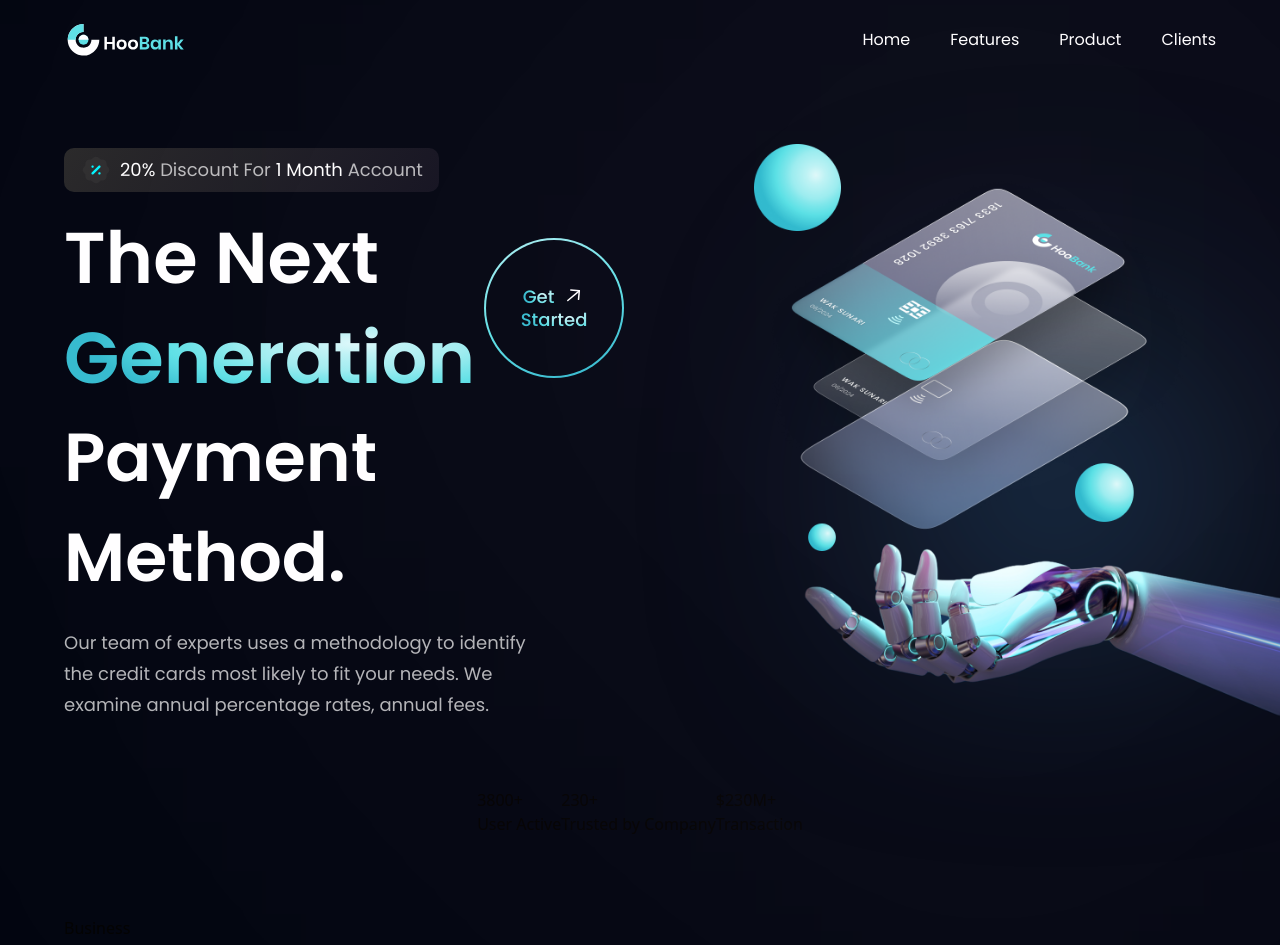
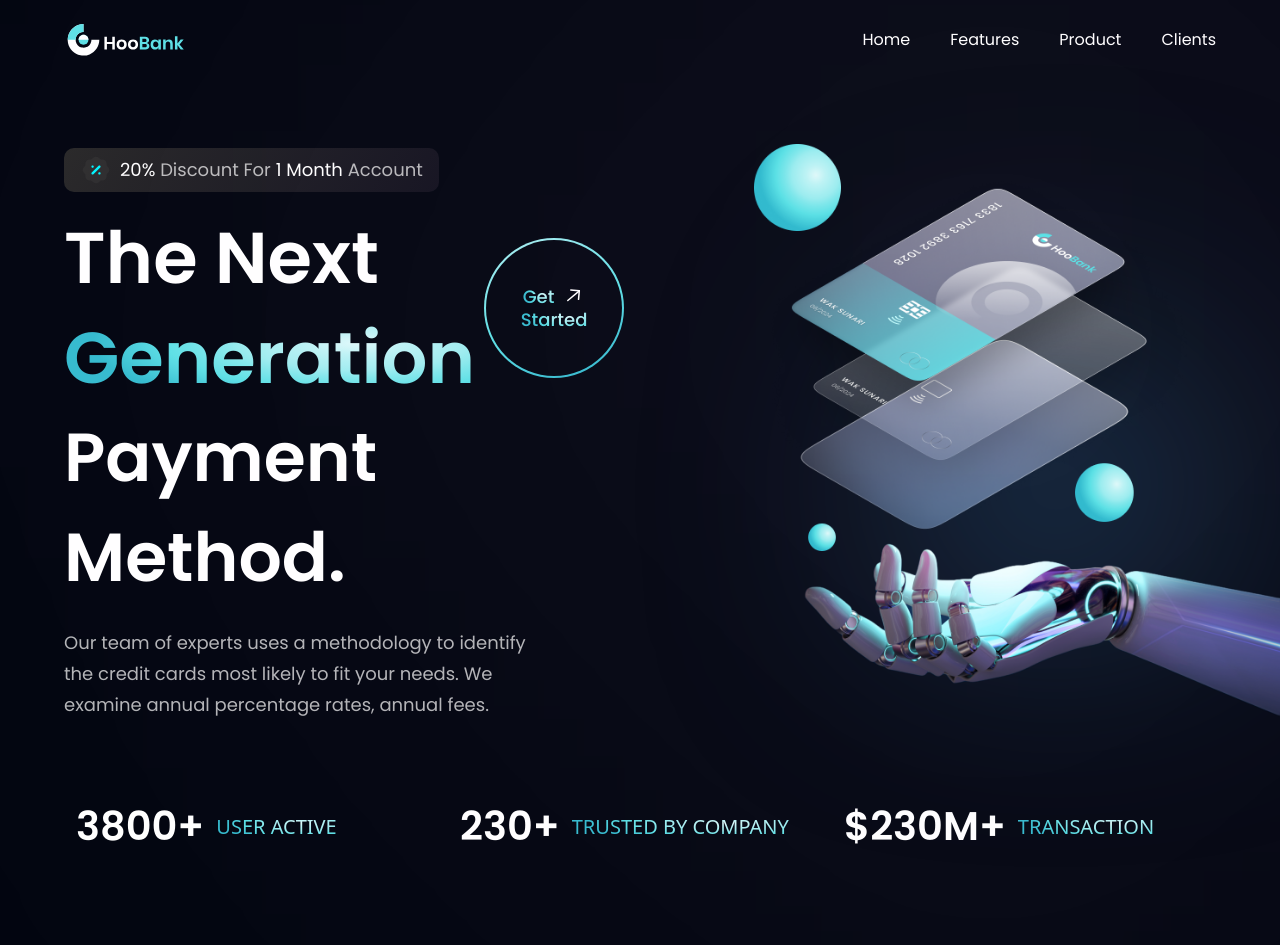
Before and after one commit to RaisaBernardes/modern-ui-bank-website, a React (Vite) app: page / in a window 1280 px wide. Shown: the top 945 px of the page. Built offline with nearby package versions, Linux system fonts and the light colour scheme.

Commit message:
stats section done

```diff
--- a/src/components/Stats.jsx
+++ b/src/components/Stats.jsx
@@ -5,9 +5,9 @@ const Stats = () => (
   <section className={`${styles.flexCenter}
   flex.row flex-wrap sm:mb-20 mb-6`}>
     {stats.map((stat) => (
-      <div key={stat.id} className=''>
-        <h4>{stat.value}</h4>
-        <p>{stat.title}</p>
+      <div key={stat.id} className={`flex-1 flex justify-start items-center flex-row m-3`}>
+        <h4 className='font-poppins font-semibold xs:text-[40px] text-[30px] xs:leading-[53px] leading-[43px] text-white'>{stat.value}</h4>
+        <p className='cont-poppins font-normal xs:text-[20px] text-[15px] xs:leading-[26px] leadin-[21px] text-gradient uppercase ml-3'>{stat.title}</p>
       </div>
     ))}
   </section>
```
